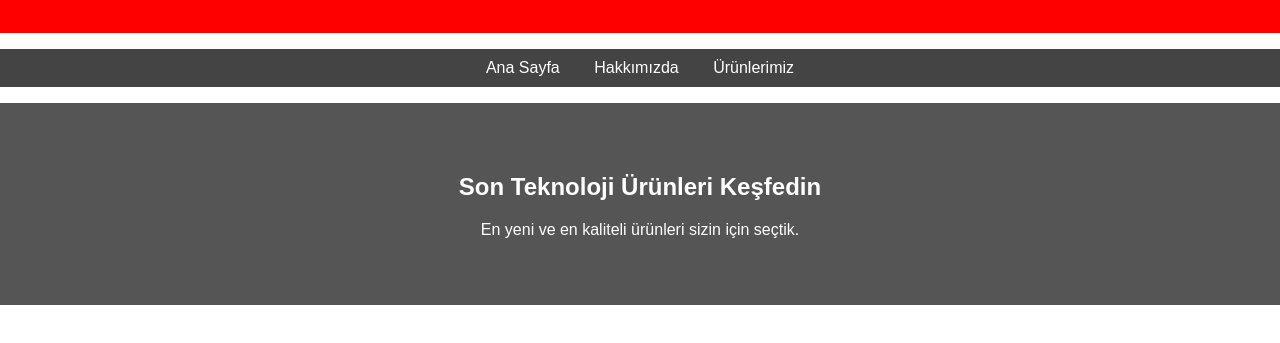
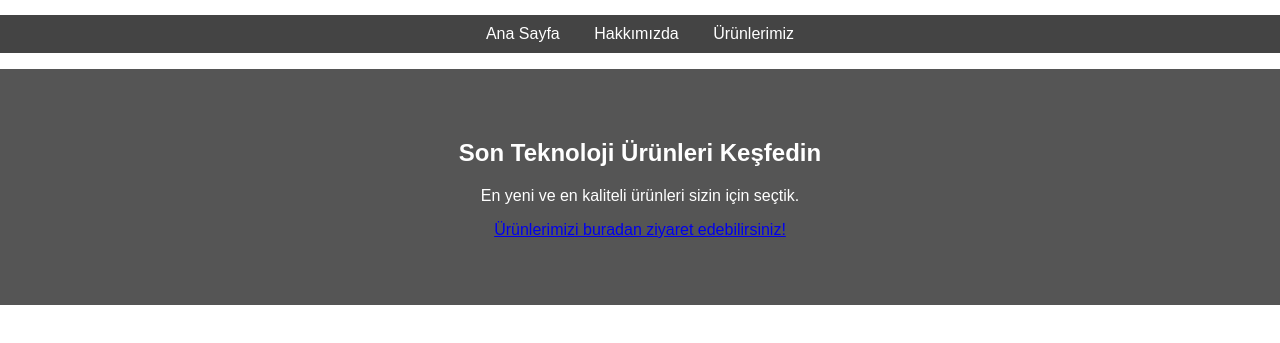
Before and after one commit to bey-001/techno-store, a plain HTML site: page site/index.html in a window 1280 px wide. Shown: the part 121-464 px from the top of the page. Drawn offline with Linux system fonts and the light colour scheme; files that its build step writes are made by us from their sources.

Commit message:
Update index.html

```diff
--- a/site/index.html
+++ b/site/index.html
@@ -9,7 +9,6 @@
 <body>
     <header>
         <h1>Hoş Geldiniz!</h1>
-        <p>En iyi teknoloji ürünleri burada!</p>
     </header>
 
     <nav>
@@ -23,6 +22,9 @@
     <section class="hero">
         <h2>Son Teknoloji Ürünleri Keşfedin</h2>
         <p>En yeni ve en kaliteli ürünleri sizin için seçtik.</p>
+        <p>
+            <a href="products.html" class="button-link">Ürünlerimizi buradan ziyaret edebilirsiniz!</a>
+        </p>
     </section>
 
 </body>
```
